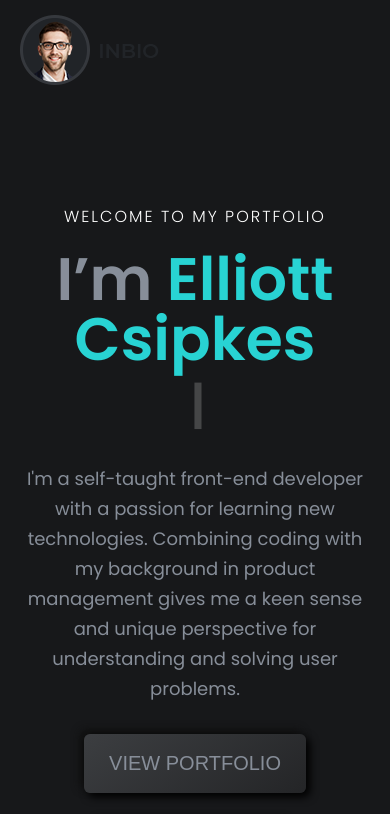
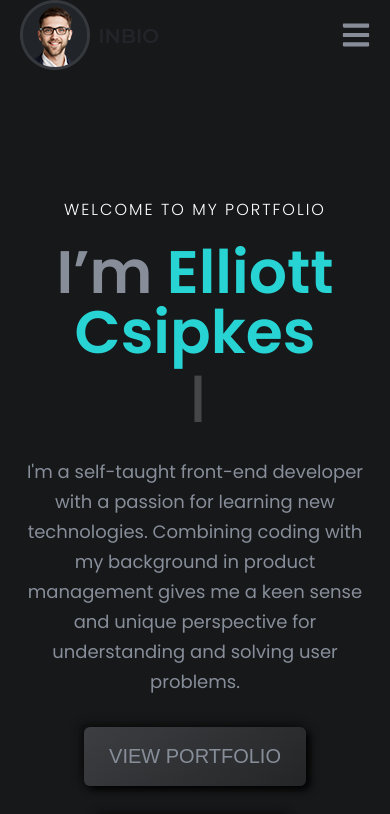
Before and after one commit to elliottcsipkes/dev-porfolio, a React (Create React App) app: page / in a window 390 px wide. Shown: the top 814 px of the page. Built offline with nearby package versions, Linux system fonts and the light colour scheme.

Commit message:
progress on mobile menu

```diff
--- a/src/component/Head/Header.js
+++ b/src/component/Head/Header.js
@@ -1,6 +1,7 @@
 import React, { useState } from "react";
 import "./header.css";
 import logo from "../pic/logo.png";
+import { FaBars, FaTimes } from "react-icons/fa";
 
 const Header = () => {
   // fixed Header
@@ -13,7 +14,7 @@ const Header = () => {
   return (
     <>
       <header className="header">
-        <div className="container d_flex">
+        <div className="container navbar d_flex">
           <div className="logo">
             <img src={logo} alt="" />
           </div>
@@ -39,11 +40,7 @@ const Header = () => {
             </ul>
 
             <button className="toggle" onClick={() => setMobile(!Mobile)}>
-              {Mobile ? (
-                <i className="fas fa-times close home-btn"></i>
-              ) : (
-                <i className="fas fa-bars open"></i>
-              )}
+              {Mobile ? <FaTimes /> : <FaBars />}
             </button>
           </div>
         </div>
--- a/src/component/Head/header.css
+++ b/src/component/Head/header.css
@@ -1,10 +1,7 @@
-header {
-  height: 10vh;
-  line-height: 10vh;
-}
+
 header .container {
-  padding-top: 15px;
-
+  display: flex;
+  align-items: center;
 }
 header ul li {
   margin-left: 30px;
@@ -27,11 +24,14 @@ header ul li a:hover {
   height: fit-content;
   color: #28d3d3;
 }
+.toggle{
+  display: none;
+}
 .open {
   display: none;
 }
 .header.active {
-  height: 12vh;
+  min-height: 24px;
   position: fixed;
   top: 0;
   z-index: 1000;
@@ -41,6 +41,12 @@ header ul li a:hover {
   transition: 0.5s;
 }
 @media (max-width: 768px) {
+  .toggle{
+    display: unset;
+    color: #878e99;
+    background: none;
+    font-size: 30px;
+  }
   header ul {
     padding-top: 30px;
   }
@@ -54,7 +60,7 @@ header ul li a:hover {
     transition: all 0.5s ease-in-out;
     width: 60%;
     height: 100vh;
-    background-color: white;
+    background-color: #17181a;
     z-index: 888;
   }
   header ul li {
```
